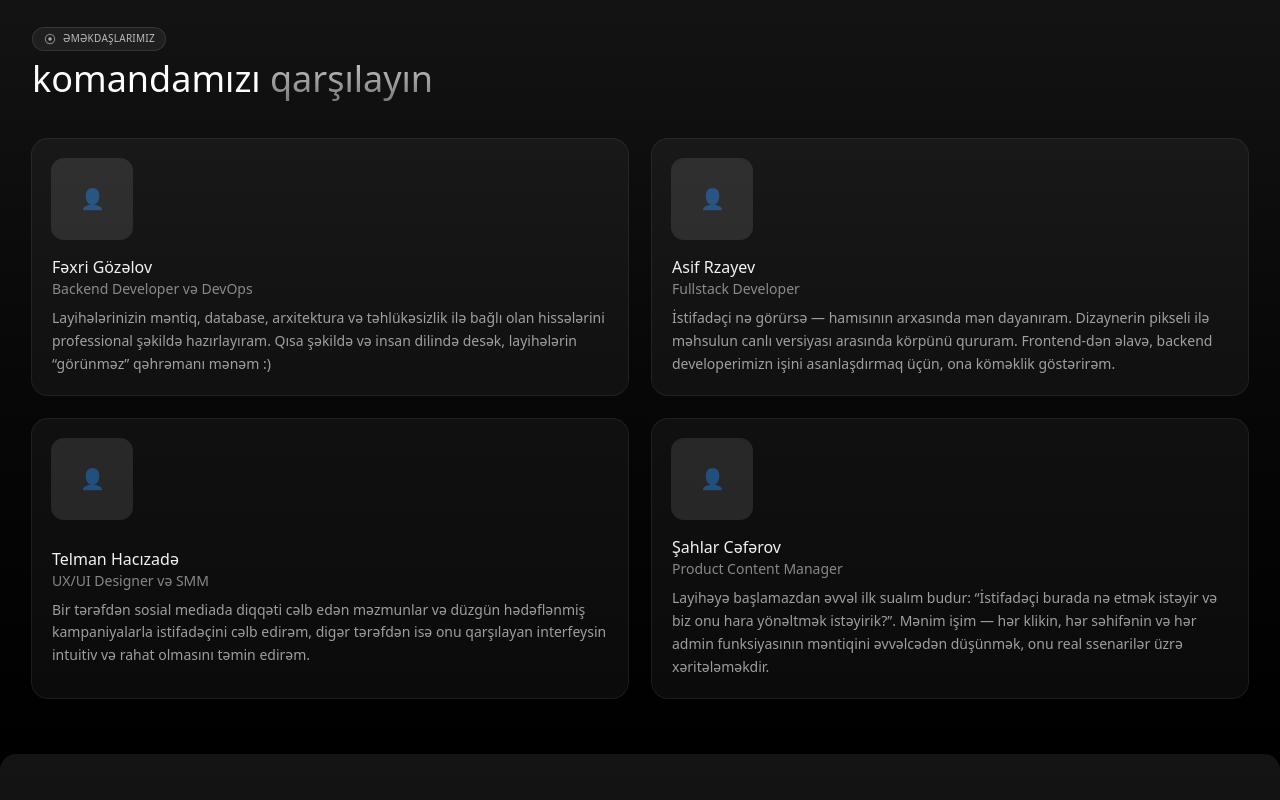
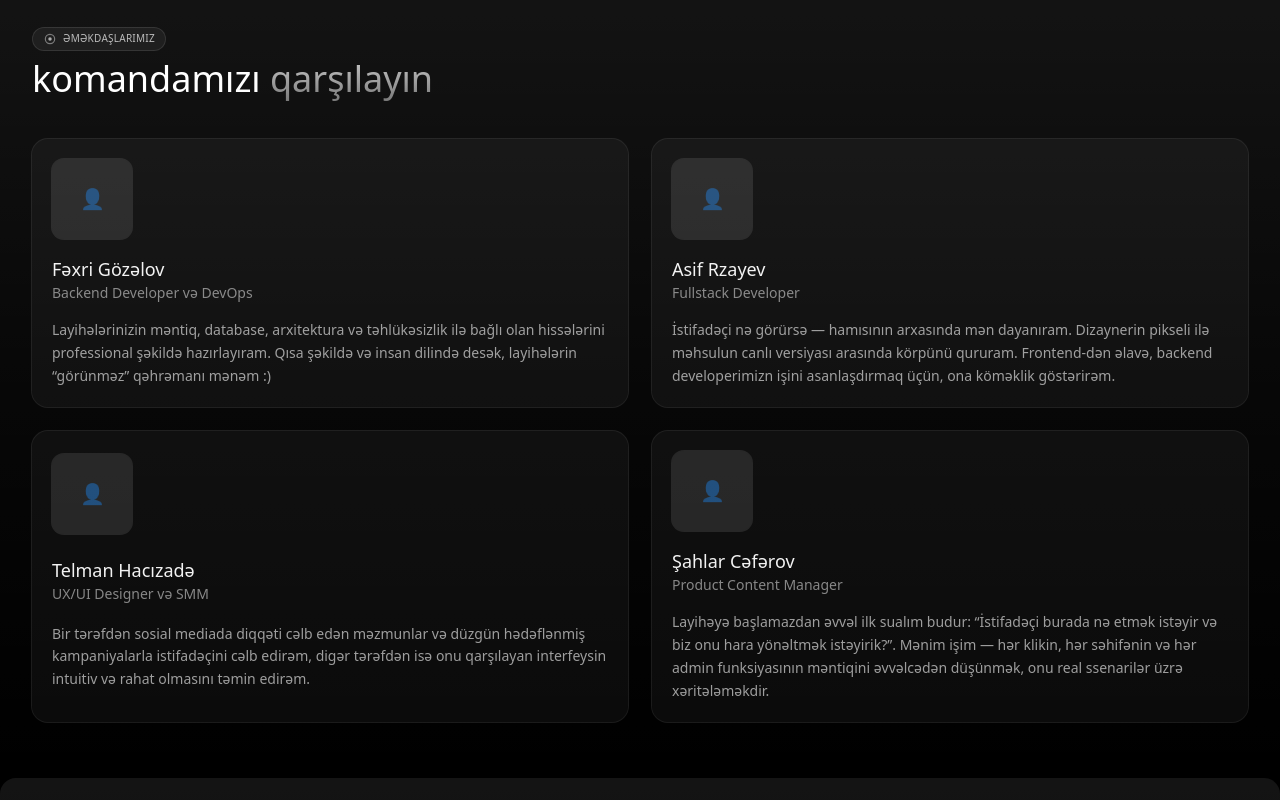
Before and after one commit to fakhri2406/creadev-front, a Next.js app: page / in a window 1280 px wide. Shown: the part 2760-3560 px from the top of the page. Built offline with nearby package versions, Linux system fonts and the light colour scheme.

Commit message:
style: update padding in TeamCard component

```diff
--- a/src/components/home/TeamCard.tsx
+++ b/src/components/home/TeamCard.tsx
@@ -10,21 +10,22 @@ export default function TeamCard({
     about?: string;
 }) {
     return (
-    <div className="rounded-2xl bg-white/[0.04] ring-1 ring-white/10 p-4 md:p-5 grid grid-cols-[80px,1fr] gap-4">
-      <div className="self-start">
+        <div className="rounded-2xl bg-white/[0.04] ring-1 ring-white/10 p-4 md:p-5 grid gap-4">
+            <div className="grid grid-cols-[80px,1fr] gap-4 items-center">
                 <div className="w-20 h-20 rounded-xl bg-white/10 grid place-items-center ring-1 ring-white/10">
                     <span className="text-white/50 text-xl">👤</span>
                 </div>
-      </div>
-      <div className="space-y-2">
                 <div>
-          <div className="text-white/95 font-medium whitespace-nowrap">{name}</div>
+                    <div className="text-white/95 font-medium text-lg">{name}</div>
                     <div className="text-white/50 text-sm">{role}</div>
                 </div>
+            </div>
+
+            {about && (
                 <p className="text-white/60 text-sm leading-relaxed">
-                    {about ?? "Layihəyə bağlı məsuliyyətləri daşıyır, keyfiyyəti qoruyur və nəticə yönümlü işləyir."}
+                    {about}
                 </p>
-            </div>
+            )}
         </div>
     );
 }
```
Lines whose indentation alone changed are shown as unchanged.
